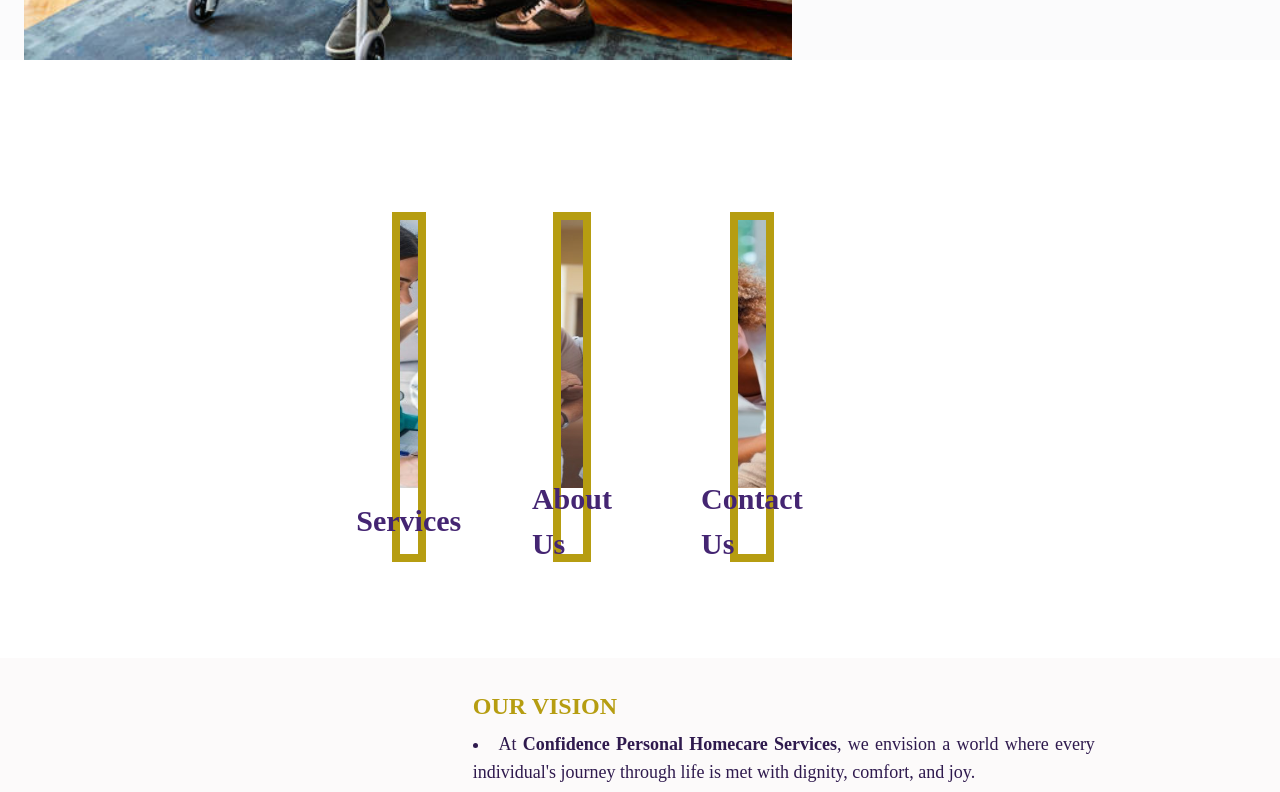
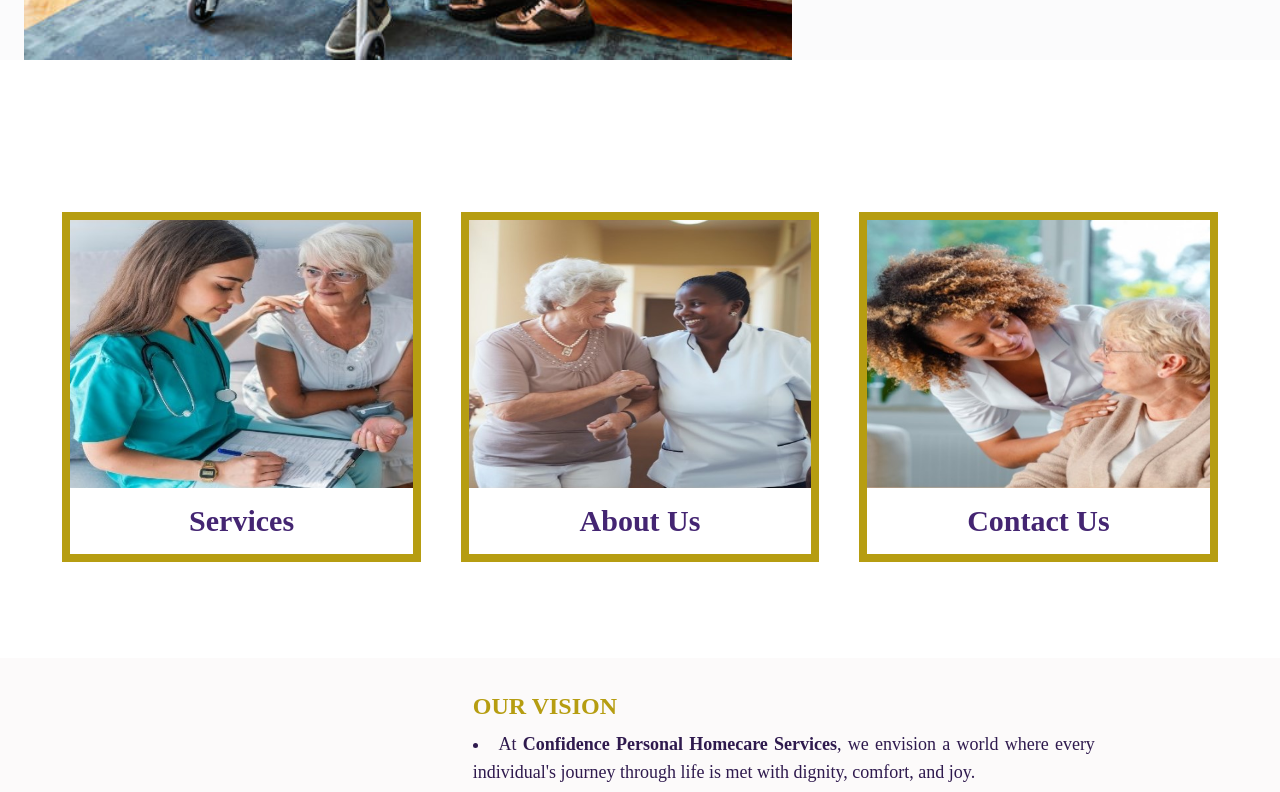
Before and after one commit to Sholafunmi/confidencehomecare, a React (Vite) app: page / in a window 1280 px wide. Shown: the part 780-1572 px from the top of the page. Built offline with nearby package versions, Linux system fonts and the light colour scheme.

Commit message:
features link

```diff
--- a/src/components/Home/Features.jsx
+++ b/src/components/Home/Features.jsx
@@ -9,23 +9,10 @@ const Features = () => {
   };
 
   return (
-    <div className='features w-full h-fit md:flex justify-center items-center mt-14 py-6 md:py-20 md:gap-10 ' >
-
-                        {/* <Link className=' w-[95%]  md:w-[28%] h-[350px]  '   to="/services"  smooth={true} offset={50} duration={500} >
-                          <div name='servicebox' className="servicebox flex-col h-full  w-full mb-5 md:mb-0 ml-[2.5%] md:ml-0 border-8 border-[#d5796d] ">
-                              <div className="servicesTop h-[80%] w-full flex"></div>
-
-                              <div className='servicesBottom h-[20%] w-full flex justify-center text-[#442572] bg-[#fff] '>
-
-                                  <p className='flex items-center font-bold text-[20px] cursor-pointer '   to="vision"  smooth={true} offset={50} duration={500} >
-                                  Our Services </p>
-                              </div>
-
-                            </div>
-                        </Link> */}
-
+    <div className='features w-full h-fit flex flex-col md:flex-row justify-center items-center mt-14 py-6 md:py-20 md:gap-10 ' >
+                        <div className=' w-[95%] md:w-[28%] '>
                             <Link to='/services'>
-                          <div name='servicebox' className="aboutbox flex-col w-[95%] md:w-[28%] h-[350px] mb-5 md:mb-0 ml-[2.5%] md:ml-0 border-8 border-[#b69d11]  ">
+                            <div name='servicebox' className="aboutbox flex flex-col w-[95%] md:w-full  h-[350px] mb-5 md:mb-0 ml-[2.5%] md:ml-0 border-8 border-[#b69d11]  ">
                               <div className="servicesTop h-[80%] w-full flex">
 
                               </div>
@@ -40,9 +27,11 @@ const Features = () => {
                             </div>
 
                           </Link>
+                        </div>
 
+                        <div className=' w-[95%] md:w-[28%] '>
                         <Link to='/about' >
-                          <div name='aboutbox' className="aboutbox flex-col w-[95%] h-[350px] md:w-[28%] mb-5 md:mb-0 ml-[2.5%] md:ml-0 border-8 border-[#b69d11]  ">
+                          <div name='aboutbox' className="aboutbox flex flex-col w-[95%] md:w-full h-[350px] mb-5 md:mb-0 ml-[2.5%] md:ml-0 border-8 border-[#b69d11]  ">
                                 <div className="aboutTop h-[80%] w-full flex">
 
                                 </div>
@@ -53,11 +42,12 @@ const Features = () => {
 
                           </div>
                         </Link>
+                      </div>
 
 
-
+                      <div className=' w-[95%] md:w-[28%] '>
                         <Link to='/contact'>
-                          <div name='contactbox' className="contactbox flex-col w-[95%] h-[350px] md:w-[28%] mb-5 md:mb-0 ml-[2.5%] md:ml-0 border-8 border-[#b69d11] ">
+                          <div name='contactbox' className="contactbox flex flex-col w-[95%] h-[350px] md:w-full mb-5 md:mb-0 ml-[2.5%] md:ml-0 border-8 border-[#b69d11] ">
                                 <div className="contactTop h-[80%] w-full flex "href="/contact">
 
                                 </div>
@@ -68,6 +58,7 @@ const Features = () => {
 
                           </div>
                         </Link>
+                        </div>
 
                           {/* this works  */}
                         {/* <Link to='/services'>
```
Lines whose indentation alone changed are shown as unchanged.
